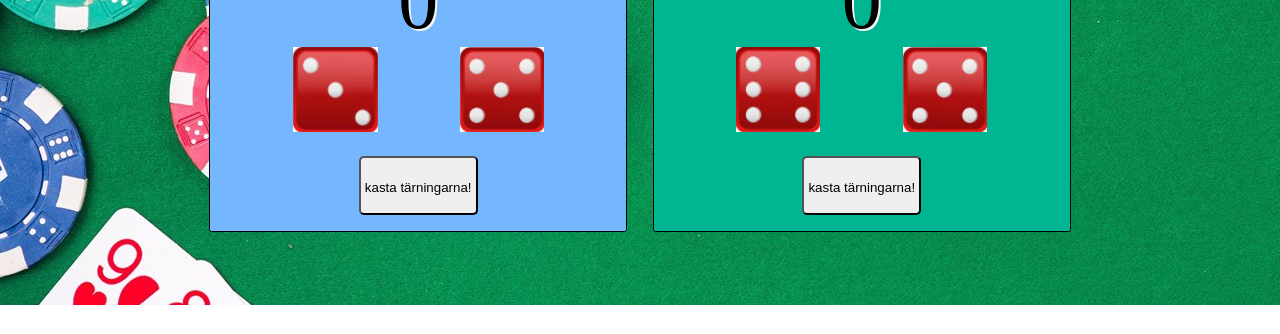
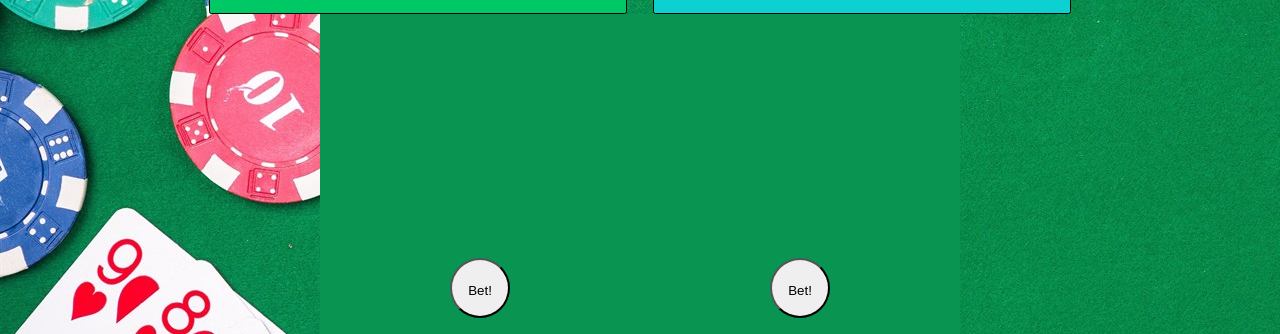
Before and after one commit to limisen/webb-2, a plain HTML site: page prov/backup.html in a window 1280 px wide. Shown: the part 495-829 px from the top of the page. Before the commit the page ends 800 px from the top, so only its background shows below. Drawn offline with Linux system fonts and the light colour scheme.

Commit message:
worked some on the betting system, casinoooo :D

```diff
--- a/prov/backup.html
+++ b/prov/backup.html
@@ -55,6 +55,32 @@
             justify-self: center;
             aspect-ratio: 2;
         }
+        button:hover {
+            cursor: pointer;
+            box-shadow: 0, 0, 10px red;
+        }
+
+        .bet {
+            height: 40vh;
+            width: 50vw;
+            display: flex;
+            background-color: rgb(10, 148, 81);
+            background-image: url();
+            justify-content: space-around;
+            align-items: flex-end;
+        }
+
+        .p1_bet_amnt {
+            width: 60px;
+            height: 60px;
+            border-radius: 100%;
+        }
+
+        .p2_bet_amnt {
+            width: 60px;
+            height: 60px;
+            border-radius: 100%;
+        }
 
         .restart {
             padding: 1vh 1vh 1vh 1vh;
@@ -106,14 +132,14 @@
         }
 
         .player-1 {
-            background-color: rgb(116, 183, 254);
+            background-color: rgb(0, 200, 100);
             margin-right: 1vw;
             display: grid;
 
         }
 
         .player-2 {
-            background-color: rgb(0, 182, 146);
+            background-color: rgb(13, 209, 209);
             margin-left: 1vw;
         }
     </style>
@@ -127,15 +153,15 @@
         $(document).ready(function () {
             var die_head = [
                 0,
-                '<img src="dice_heads/head_I.png" alt="die_head_I">',
-                '<img src="dice_heads/head_II.png" alt="die_head_II">',
-                '<img src="dice_heads/head_III.png" alt="die_head_III">',
-                '<img src="dice_heads/head_IV.png" alt="die_head_IV">',
-                '<img src="dice_heads/head_V.png" alt="die_head_V">',
-                '<img src="dice_heads/head_VI.png" alt="die_head_VI">',
+                '<img src="pictures/dice_heads/head_I.png" alt="die_head_I">',
+                '<img src="pictures/dice_heads/head_II.png" alt="die_head_II">',
+                '<img src="pictures/dice_heads/head_III.png" alt="die_head_III">',
+                '<img src="pictures/dice_heads/head_IV.png" alt="die_head_IV">',
+                '<img src="pictures/dice_heads/head_V.png" alt="die_head_V">',
+                '<img src="pictures/dice_heads/head_VI.png" alt="die_head_VI">',
             ];
-            var dice_anim = '<img src="dice_heads/dice_animation.gif">'
-            var dice_anim_2 = '<img src="dice_heads/dice_animation_2.gif">'
+            var dice_anim = '<img src="pictures/dice_heads/dice_animation.gif">'
+            var dice_anim_2 = '<img src="pictures/dice_heads/dice_animation_2.gif">'
 
             localStorage.setItem(
                 "player-1", 0,
@@ -164,7 +190,8 @@
             }
             var p1_score = 0;
             var p2_score = 0;
-            $("body").prepend("<h1 id='title'> Högst summa får poäng! <br>försten till 5!");
+            $("body").prepend("<h1 id='title'> försten till 5!");
+            $("body").prepend("<h1 id='title'> Högst summa får poäng!");
             $(".game").append(
                 '<div id="players" class="player-1">' +
                 '<h3>Spelare 1</h3>' +
@@ -176,10 +203,21 @@
                 '<h3>Spelare 2</h3>' +
                 '<h1 id="player-2">' + p2_score + '</h1>' +
                 '<div class="dice-throw" id="result-2">' + die_head[die_2_value_1] + die_head[die_2_value_2] + '</div>' +
-                '<button class="dice-2 type="button"">kasta tärningarna!</button>' + '</div>'
+                '<button class="dice-2" type="button">kasta tärningarna!</button>' + '</div>'
             );
+            $("body").append("<div class='bet'></div>")
+            $(".bet").append("<button class='p1_bet_amnt' type='submit'>Bet!</button>")
+            $(".bet").append("<button class='p2_bet_amnt' type='submit'>Bet!</button>")
             $("body").prepend('<div class="game_over"><button class="restart">Restart!</button></div>');
             $(".game_over").hide();
+
+            $(".p1_bet_amnt").click(function (){
+                console.log("Increase bet amount for p1");
+            })
+
+            $(".p2_bet_amnt").click(function (){
+                console.log("Increase bet amount for p2");
+            })
 
             $(".dice-1").click(function (e) {
                 e.preventDefault();
@@ -203,11 +241,11 @@
                     $(".dice-1").prop("disabled", false);
                 }, 1000);
             });
-            $("button").click(function (e) {
+            $(".dice-1").add(".dice-2").click(function (e) {
                 e.preventDefault();
                 //console.log("click");
-                $('.dice-1').prop("disabled", true);
-                $('.dice-2').prop("disabled", true);
+                // $('.dice-1').prop("disabled", true);
+                // $('.dice-2').prop("disabled", true);
                 if (die_1_sum > die_2_sum) {
                     p1_score++;
                     setTimeout(function () {
```
Also changed, not shown: prov/index.html (+53 -15 lines), prov/pictures/dice_heads/all_heads.png (renamed from prov/dice_heads/all_heads.png), prov/pictures/dice_heads/dice_animation.gif (renamed from prov/dice_heads/dice_animation.gif), prov/pictures/dice_heads/dice_animation_2.gif (renamed from prov/dice_heads/dice_animation_2.gif), prov/pictures/dice_heads/head_I.png (renamed from prov/dice_heads/head_I.png), prov/pictures/dice_heads/head_II.png (renamed from prov/dice_heads/head_II.png), prov/pictures/dice_heads/head_III.png (renamed from prov/dice_heads/head_III.png), prov/pictures/dice_heads/head_IV.png (renamed from prov/dice_heads/head_IV.png), prov/pictures/dice_heads/head_V.png (renamed from prov/dice_heads/head_V.png), prov/pictures/dice_heads/head_VI.png (renamed from prov/dice_heads/head_VI.png).
